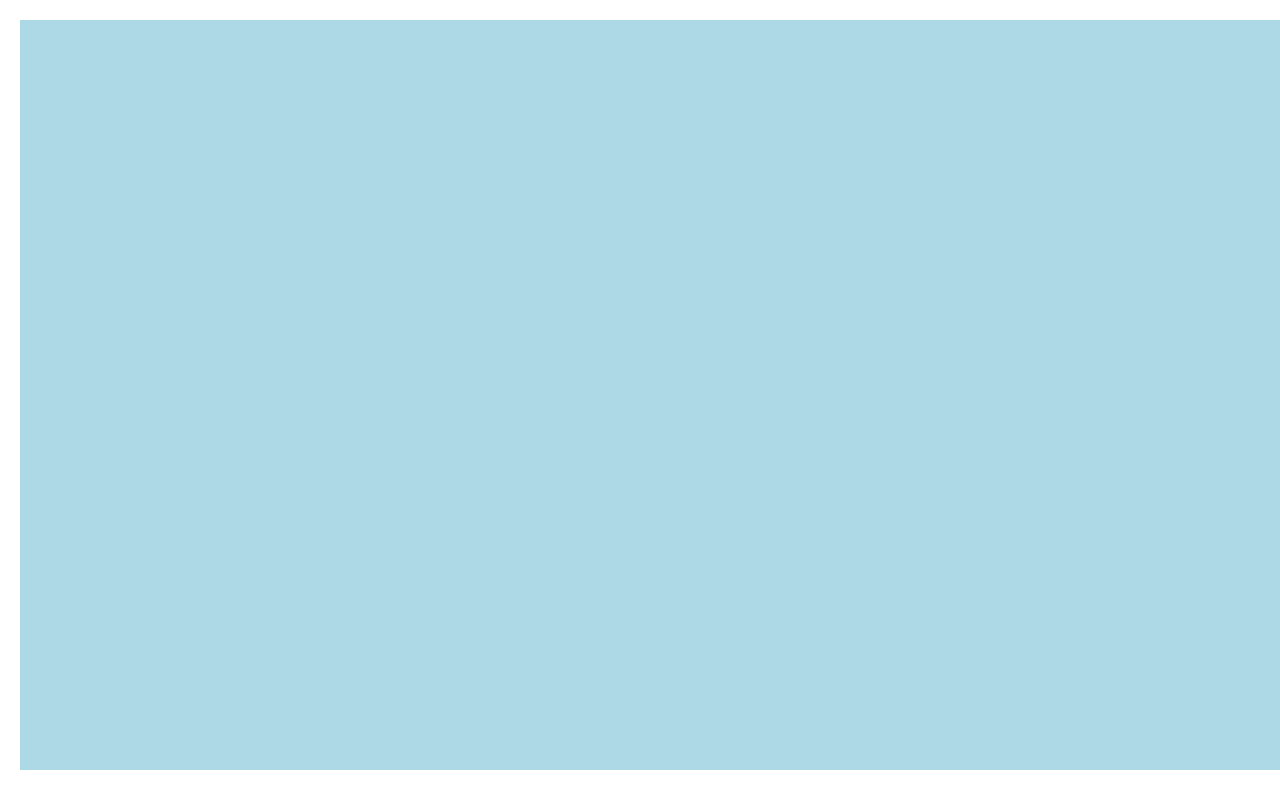
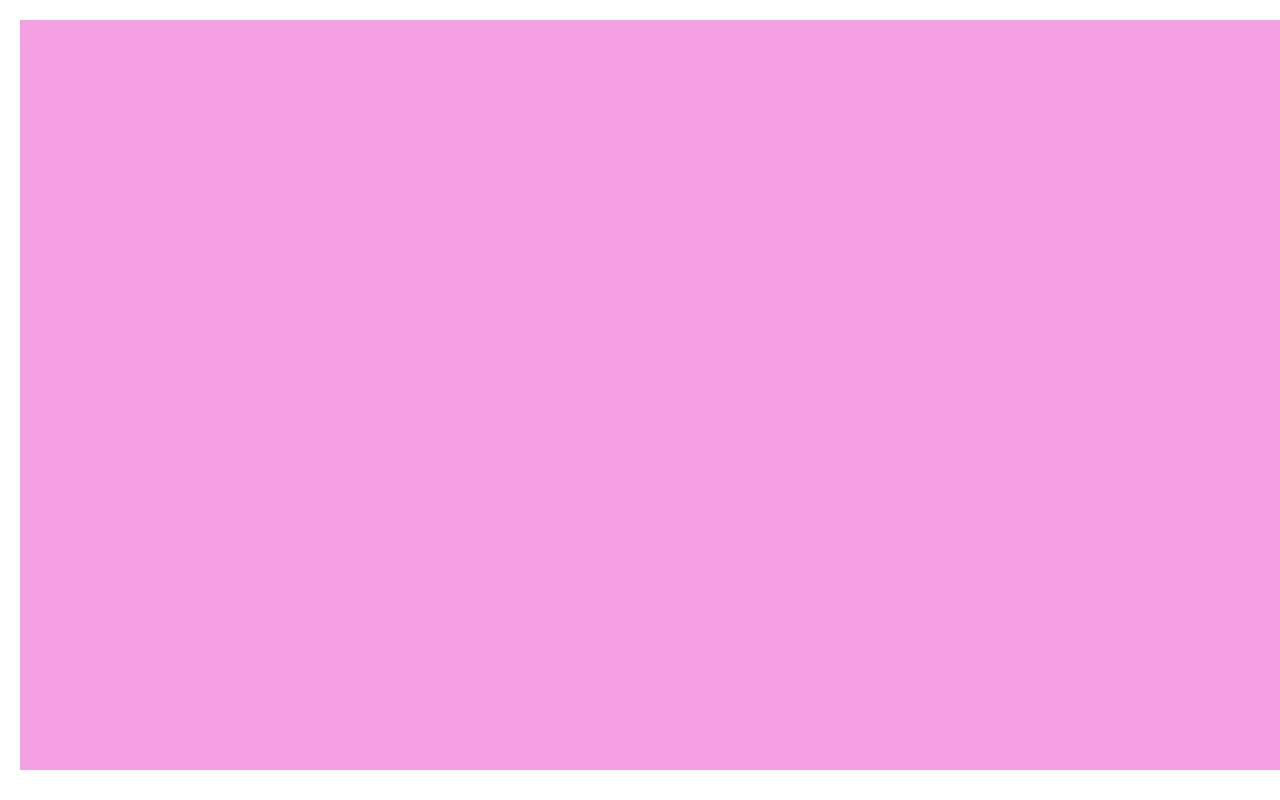
Before and after one commit to arieljahnae/arieljahnae.github.io, a plain HTML site: page fsd-projects/platformer/index.html in a window 1280 px wide. Shown: the top 800 px of the page. Drawn offline with nearby package versions, Linux system fonts and the light colour scheme.

Commit message:
platformer done

```diff
--- a/fsd-projects/platformer/platformer.css
+++ b/fsd-projects/platformer/platformer.css
@@ -3,7 +3,7 @@ body {
 }
 
 canvas {
-  background-color: lightblue;
+  background-color: rgb(245, 160, 226);
   margin: 20px;
 }
 
```
